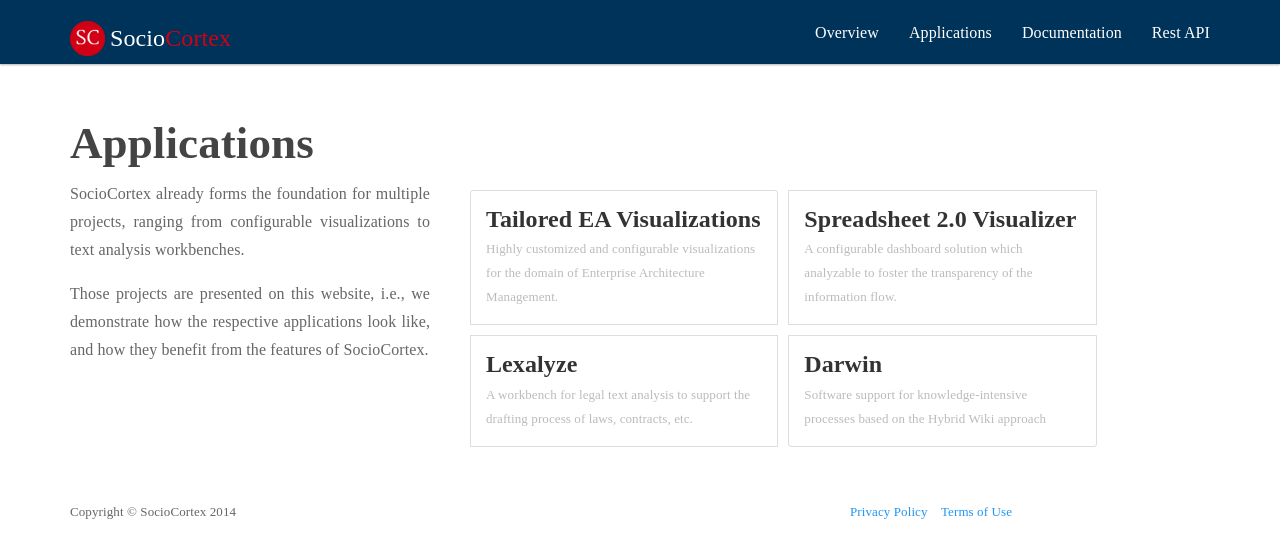
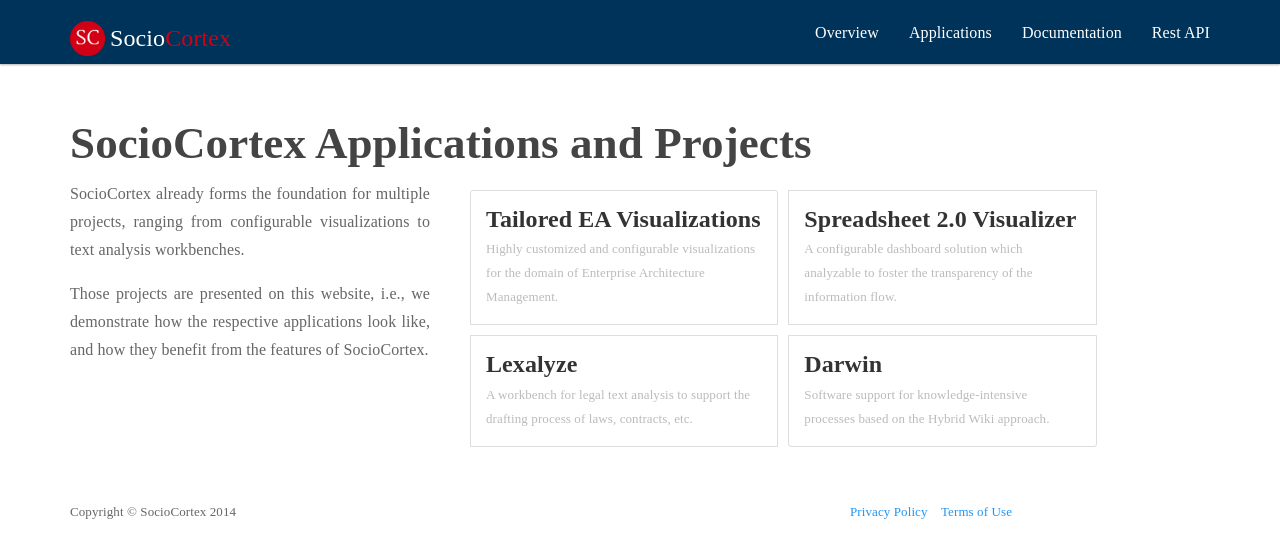
Before and after one commit to manoj5864/sociocortex, a Jekyll site: the page built from applications.html, in a window 1280 px wide. Shown: the top 558 px of the page. Built offline with Jekyll 4.4.1, drawn with Linux system fonts in a browser that asks for light colours.

Commit message:
minor changes

```diff
--- a/_layouts/applications.html
+++ b/_layouts/applications.html
@@ -6,7 +6,7 @@
     <br /><br />
     <section>
         <div class="container">
-            <h2 class="section-subheading">Applications</h2>
+            <h2 class="section-subheading">SocioCortex Applications and Projects</h2>
             <div class="row">
                 <div class="col-md-4">
 
```
Also changed, not shown: _posts/application/2015-10-04-darwin.md (+1 -1 lines), _posts/overview/2015-10-26-overview.md (+1 -1 lines).
